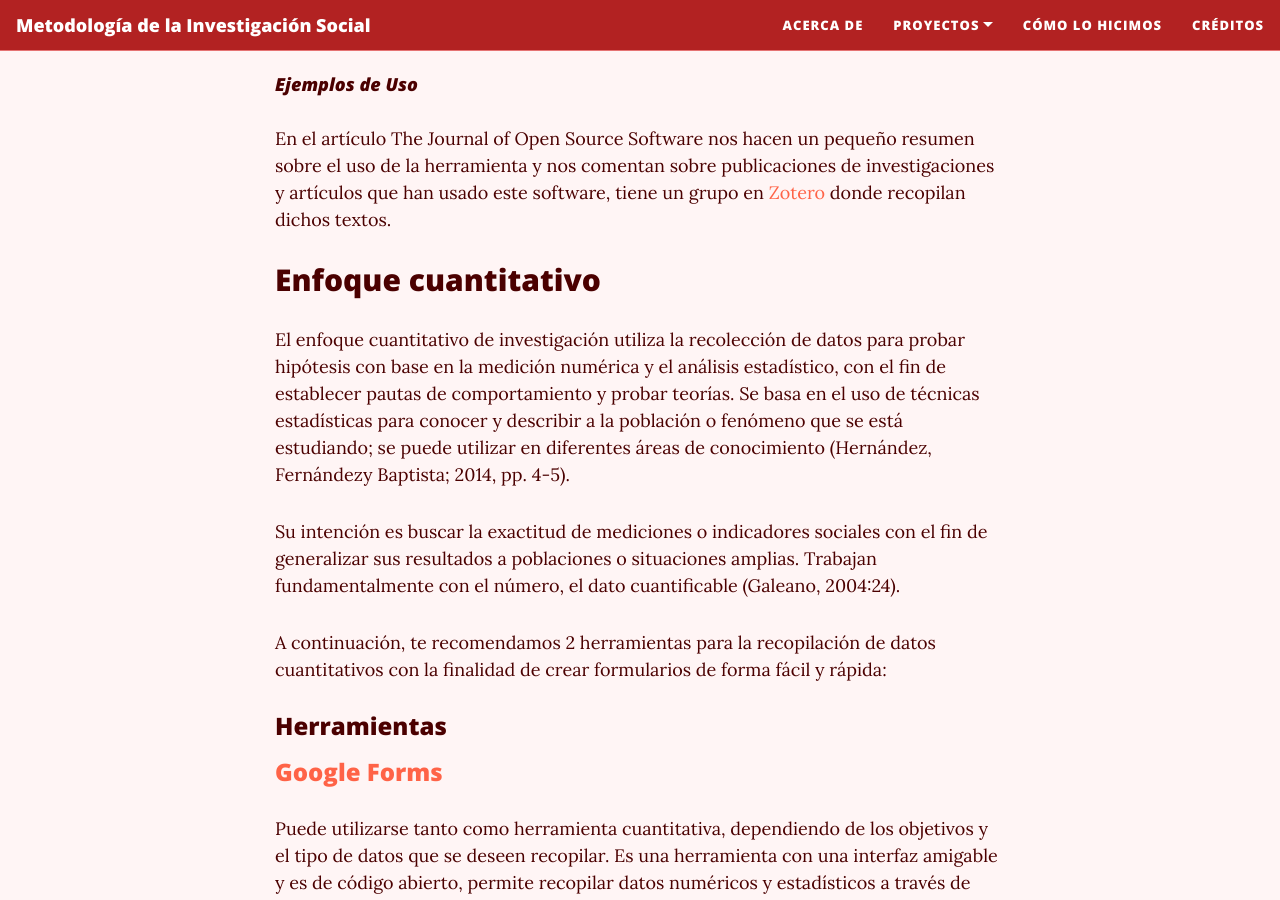
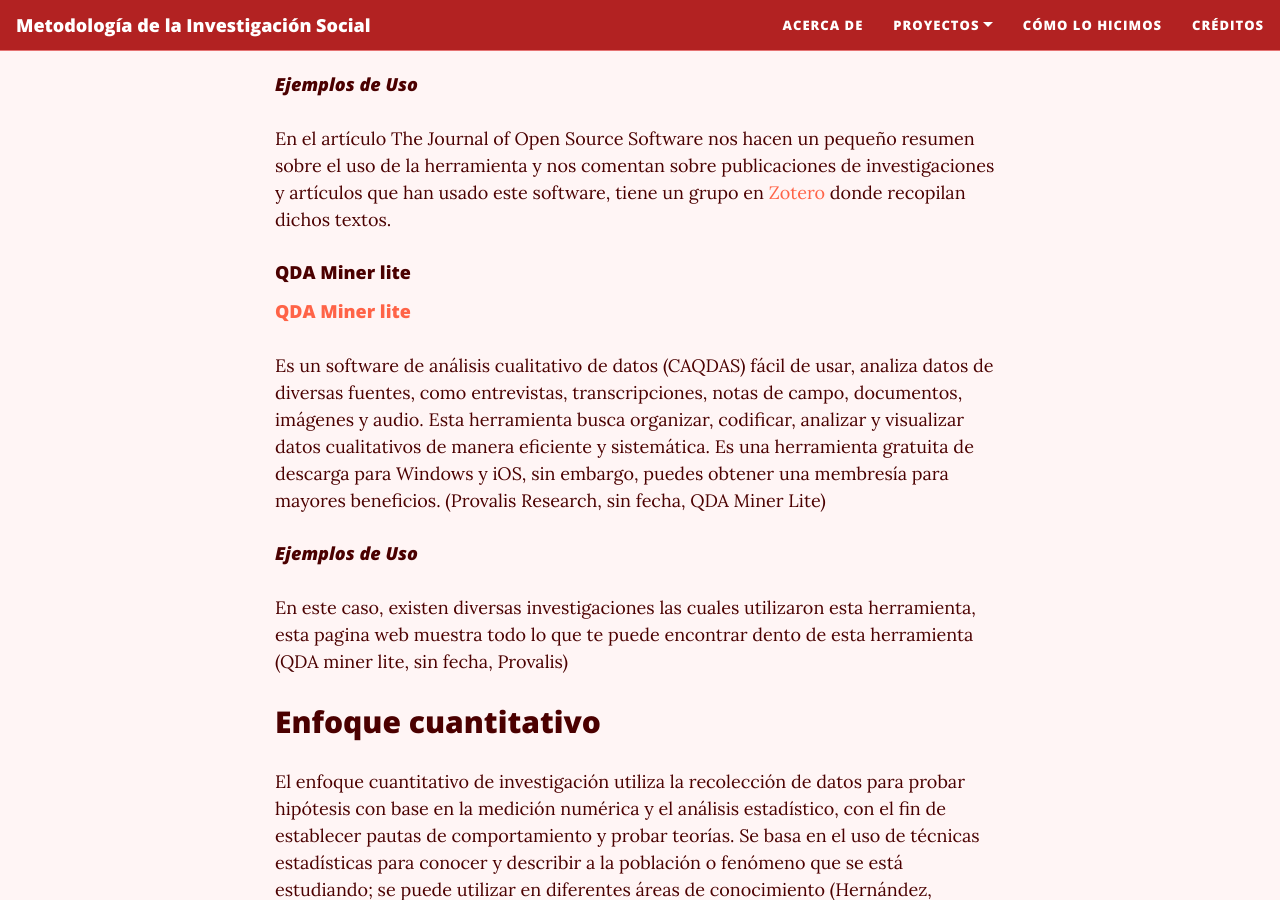
Before and after one commit to rosariorogel/metodologia, a Jekyll site: the page built from _pages/recolectando-datos.md, in a window 1280 px wide and 900 px high, scrolled down 2006 px. Built offline with Jekyll 4.4.1, drawn with Linux system fonts in a browser that asks for light colours; nearby versions of some CDN libraries.

Commit message:
Update recolectando-datos.md

```diff
--- a/_pages/recolectando-datos.md
+++ b/_pages/recolectando-datos.md
@@ -38,6 +38,11 @@ Consideramos que la herramienta puede ayudar de una buena forma al análisis de
 #### *Ejemplos de Uso*
 En el artículo The Journal of Open Source Software nos hacen un pequeño resumen sobre el uso de la herramienta y nos comentan sobre publicaciones de investigaciones y artículos que han usado este software, tiene un grupo en [Zotero](https://www.zotero.org/groups/4373578/taguette) donde recopilan dichos textos.
 
+#### QDA Miner lite
+#### [QDA Miner lite](https://provalisresearch.com/es/products/software-de-analisis-cualitativo/freeware/)
+Es un software de análisis cualitativo de datos (CAQDAS) fácil de usar, analiza datos de diversas fuentes, como entrevistas, transcripciones, notas de campo, documentos, imágenes y audio. Esta herramienta busca organizar, codificar, analizar y visualizar datos cualitativos de manera eficiente y sistemática. Es una herramienta gratuita de descarga para Windows y iOS, sin embargo, puedes obtener una membresía para mayores beneficios. (Provalis Research, sin fecha, QDA Miner Lite)
+#### *Ejemplos de Uso*
+En este caso, existen diversas investigaciones las cuales utilizaron esta herramienta, esta pagina web muestra todo lo que te puede encontrar dento de esta herramienta (QDA miner lite, sin fecha, Provalis)
 
 ## **Enfoque cuantitativo**
 El enfoque cuantitativo de investigación utiliza la recolección de datos para probar hipótesis con base en la medición numérica y el análisis estadístico, con el fin de establecer pautas de comportamiento y probar teorías. Se basa en el uso de técnicas estadísticas para conocer y describir a la población o fenómeno que se está estudiando; se puede utilizar en diferentes áreas de conocimiento (Hernández,  Fernándezy Baptista; 2014, pp. 4-5).
@@ -53,6 +58,7 @@ Puede utilizarse tanto como herramienta cuantitativa, dependiendo de los objetiv
 #### *Ejemplo de uso*
 La herramienta Google Forms fue utilizada en la evaluación diagnóstica como apoyo en las actividades docentes, tal fue el caso con estudiantes de la Licenciatura en Turismo.
 Hermelinda Patricia Leyva López y sus coautoras Monserrat Gabriela Pérez Vera y Sandra Mercedes Pérez Vera publican el artículo científico con el propósito de promover el desarrollo y divulgación de la investigación en educación en América Latina en la Revista Iberoamericana para la Investigación y el Desarrollo Educativo (RIDE).
+
 #### [KoboToolbox](https://www.kobotoolbox.org/)
 Herramienta desarrollada por la **Iniciativa Humanitaria de Harvard** (https://www.kobotoolbox.org/about-us/impact/) para la recolección de datos cuantitativos y cualitativos en contextos humanitarios y de investigación. Esta es una herramienta de codigo abierto pero que se convierte de paga cuando se supera 1GB de almacenamiento de datos.
 Características: Fácil creación de formularios para la recolección de datos offline y online, análisis de datos integrados, compatible con dispositivos móviles. Lo recomendamos por que es una herramienta facil de usar y para crear formularios rapidos.
@@ -71,3 +77,5 @@ Sin embargo, la elección de usar la versión gratuita o pagar dependerá de cad
 Se trata de una herramienta extremadamente versátil, donde se puede crear todo tipo de encuestas, con la posibilidad de definir preguntas en varios idiomas y crear usuarios para limitar el acceso a las encuestas. Además permite exportar los resultados en múltiples formatos. Y por si fuese poco, incorpora la posibilidad de generar encuestas en papel con un formato que permite se procesado automáticamente tan solo escaneando los resultados a PDF.
 ### *Ejemplo de uso*
 LimeSurvey es una herramienta útil para realizar encuestas en línea no solo en investigaciones sino también en trabajos de tesis como lo es “Diseño e implementación de un sistema de información para la gestión de seguimiento a exalumnos de la facultad de Ingeniería”, en donde el objetivo fue diseñar una metodología de seguimiento a graduados y para ello se les aplicaron encuestas a través de LimeSurvey.
+
+<img src="{{ site.baseurl }}/assets/img/Herramientas.png">
```
